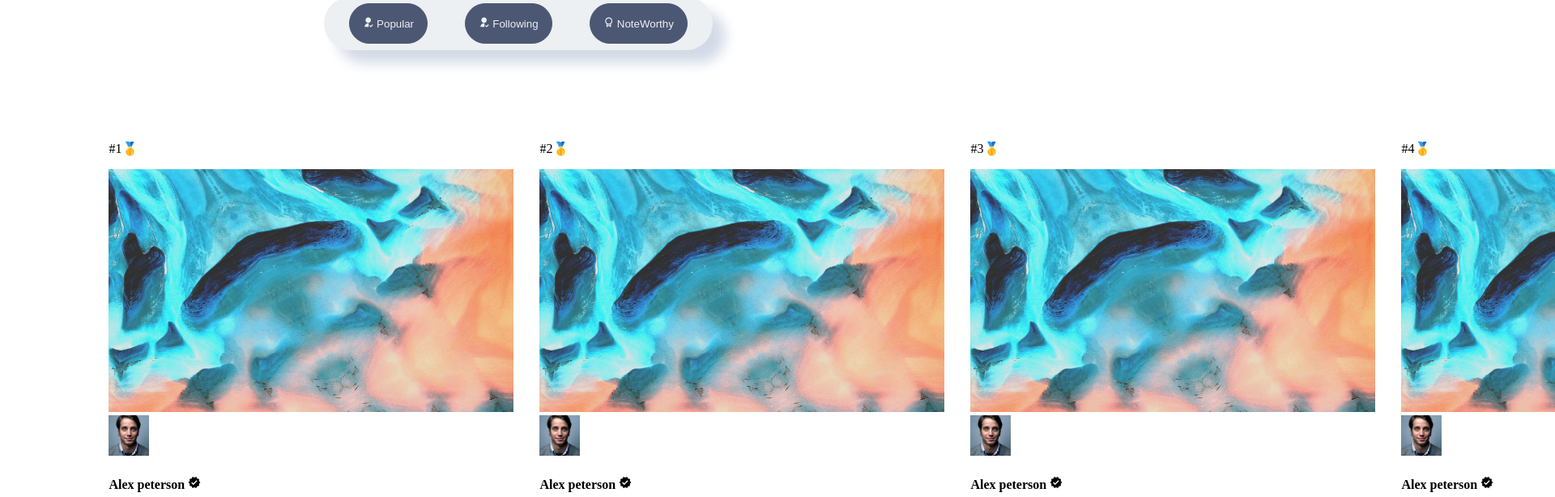
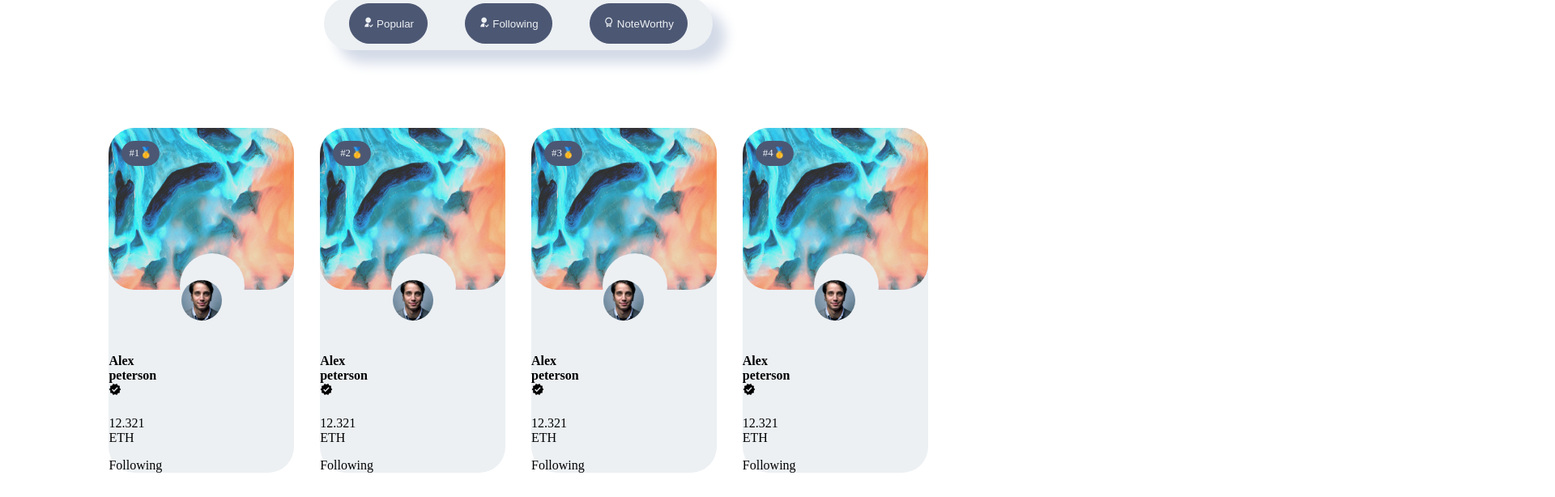
Before and after one commit to sinaata25/NFT-Market, a Next.js app: page / in a window 1280 px wide. Shown: the part 2732-3346 px from the top of the page at 81% size, 1920 px wide, since content can reach past the window. Built offline with nearby package versions, Linux system fonts and the light colour scheme.

Commit message:
working on css

```diff
--- a/components/FollowerTab/FollowerTabCard/FollowerTabCard.jsx
+++ b/components/FollowerTab/FollowerTabCard/FollowerTabCard.jsx
@@ -26,7 +26,7 @@ const FollowerTabCard = ({i,el}) => {
       </div>
       <div className={Style.FollowerTabCard_box}>
         <div className={Style.FollowerTabCard_box_img}>
-          <Image className={Style.FollowerTabCard_box_img_img} objectFit="cover" src={images.creatorbackground1} alt="profile background" width={500} height={300} />
+          <Image className={Style.FollowerTabCard_box_img_img} objectFit="cover" src={images.creatorbackground1} alt="profile background"  />
         </div>
         <div className={Style.FollowerTabCard_box_profile}>
           <Image src={images.user1} className={Style.FollowerTabCard_box_profile_img} alt="profile picture" width={50} height={50} />
--- a/components/FollowerTab/FollowerTabCard/FollowerTabCard.module.css
+++ b/components/FollowerTab/FollowerTabCard/FollowerTabCard.module.css
@@ -0,0 +1,65 @@
+.FollowerTabCard_box{
+    display: grid;
+    grid-template-columns: repeat(4,1fr);
+    background-color: #ecf0f3;
+    border-radius: 2rem;
+    transition: all .2s ease-in;
+    cursor: pointer;
+    position: relative;
+}
+.FollowerTabCard_box:hover{
+box-shadow:0rem 0rem 0rem var(--shadow-dark-color),
+-.3rem -.3rem 1rem var(--shadow-dark-color) ;
+}
+
+.FollowerTabCard_rank{
+    position:absolute;
+    z-index: 11111;
+    background-color: #4c5773;
+    color: #ecf0f3;
+    line-height: 0;
+    margin: 1rem;
+    font-size: .8rem;
+    padding: .1rem .5rem;
+    border-radius: 2rem;
+    border: 1px solid #4c5773 ;
+    transition: all .3s ease-in;
+}
+.FollowerTabCard_rank:hover{
+background-color: #ecf0f3;
+color:#4c5773 ;
+}
+.FollowerTabCard_box_img{
+    grid-column: 1 /-1;
+}
+.FollowerTabCard_box_img_img{
+    width: 100%;
+    height: 200px;
+    border-radius: 2rem;
+}
+.FollowerTabCard_box_profile {
+    grid-column: 1/-1;
+    text-align: center;
+    margin-top: -2rem;
+    position: relative;
+    z-index: 223; /* مقدار ز-index بیشتر از کاور سفید */
+}
+
+.FollowerTabCard_box_profile_img {
+    border-radius: 50%;
+    padding: 1rem;
+    z-index: 224; /* مقدار ز-index بیشتر از کاور سفید */
+    position: relative;
+}
+
+.FollowerTabCard_box_profile::before {
+    position: absolute;
+    content: "";
+    width: 5rem;
+    height: 5rem;
+    background-color: #ecf0f3;
+    border-radius: 50%;
+    top: -20%;
+    left: 38.5%;
+    z-index: 222; /* مقدار ز-index کمتر از تصویر پروفایل */
+}
--- a/styles/global.css
+++ b/styles/global.css
@@ -14,7 +14,7 @@
   -1rem -1rem 1rem #fff;
 
   --box-shadow-2: 0rem 0rem 0rem var(--shadow-dark-color),
-  -.3rem -.3rem 1rem var(--shadow-dark-color)
+  -.3rem -.3rem 1rem var(--shadow-dark-color);
 
 }
 
```
